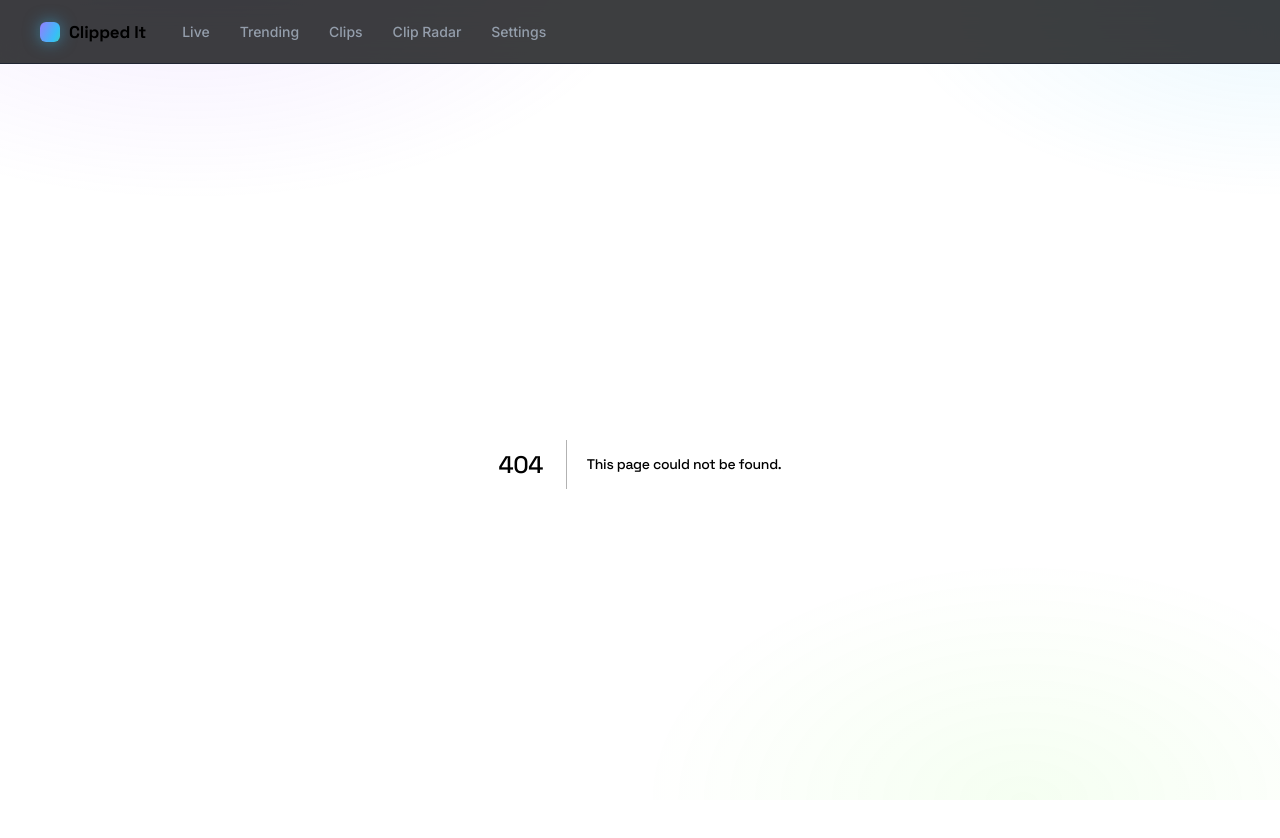
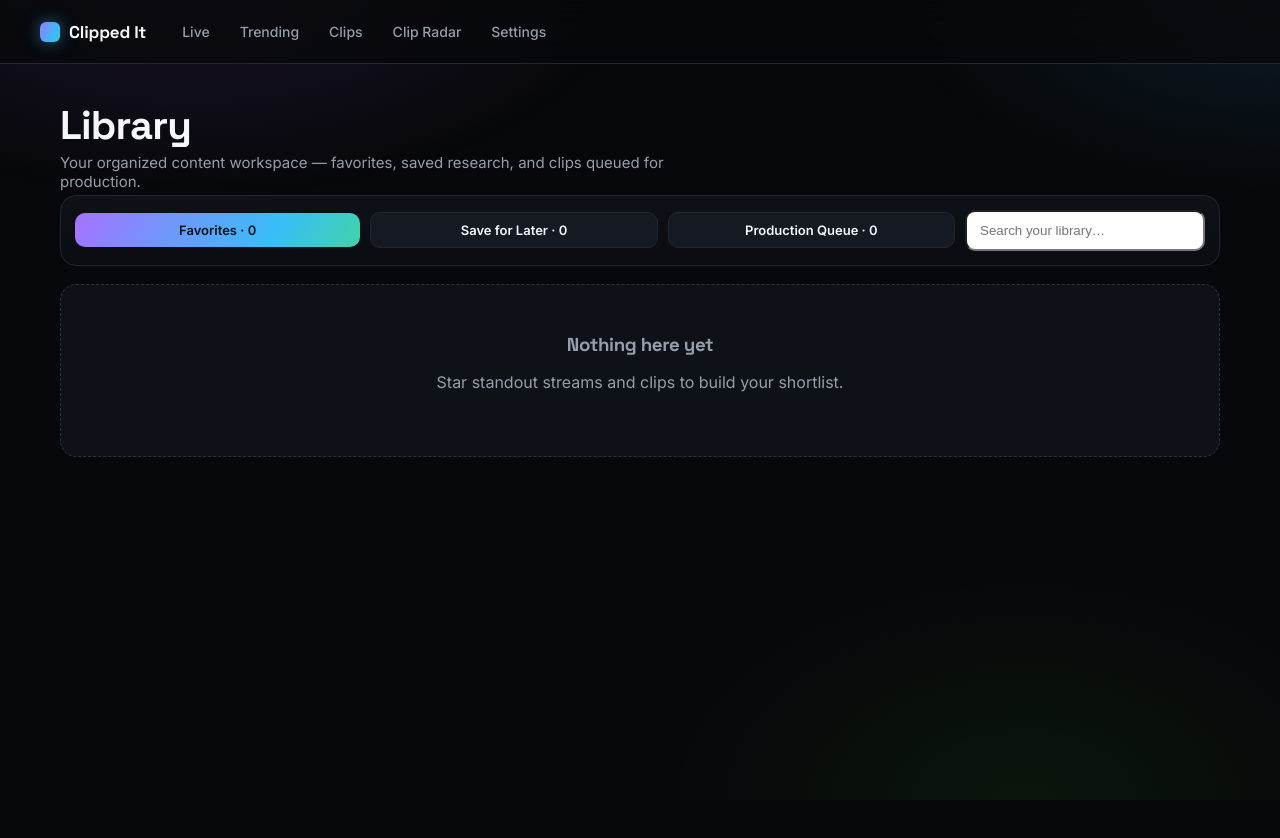
Before and after one commit to SuessVilliano/clippedit, a Next.js app: page /library in a window 1280 px wide. Before the commit this address had no page. Shown: the top 838 px of the page. After the commit the page ends 800 px from the top, so only its background shows below. Built offline with nearby package versions, Linux system fonts and the light colour scheme.

Commit message:
Add organized content library page

```diff
--- /dev/null
+++ b/src/app/library/page.tsx
@@ -0,0 +1,126 @@
+"use client";
+
+import { useEffect, useMemo, useState } from "react";
+import {
+  getLibraryItems,
+  removeLibraryItem,
+  subscribeLibraryChanged,
+  type LibraryBucket,
+  type LibraryItem
+} from "@/lib/library";
+
+const tabs: Array<[LibraryBucket, string]> = [
+  ["favorite", "Favorites"],
+  ["later", "Save for Later"],
+  ["production", "Production Queue"]
+];
+
+export default function LibraryPage() {
+  const [items, setItems] = useState<LibraryItem[]>([]);
+  const [tab, setTab] = useState<LibraryBucket>("favorite");
+  const [query, setQuery] = useState("");
+
+  function sync() {
+    setItems(getLibraryItems());
+  }
+
+  useEffect(() => {
+    sync();
+    return subscribeLibraryChanged(sync);
+  }, []);
+
+  const filtered = useMemo(() => {
+    const q = query.trim().toLowerCase();
+    return items.filter((item) => {
+      if (item.bucket !== tab) return false;
+      if (!q) return true;
+      return [item.title, item.creator, item.category, item.platform]
+        .filter(Boolean)
+        .join(" ")
+        .toLowerCase()
+        .includes(q);
+    });
+  }, [items, query, tab]);
+
+  const counts = Object.fromEntries(
+    tabs.map(([bucket]) => [bucket, items.filter((i) => i.bucket === bucket).length])
+  ) as Record<LibraryBucket, number>;
+
+  return (
+    <main className="container">
+      <div className="page-head">
+        <h1>Library</h1>
+        <p>Your organized content workspace — favorites, saved research, and clips queued for production.</p>
+      </div>
+
+      <div className="card" style={{ padding: 14, marginBottom: 18 }}>
+        <div style={{ display: "flex", gap: 10, flexWrap: "wrap", alignItems: "center" }}>
+          {tabs.map(([bucket, label]) => (
+            <button
+              key={bucket}
+              type="button"
+              className={tab === bucket ? "btn primary" : "btn"}
+              onClick={() => setTab(bucket)}
+            >
+              {label} · {counts[bucket]}
+            </button>
+          ))}
+          <input
+            value={query}
+            onChange={(e) => setQuery(e.target.value)}
+            placeholder="Search your library…"
+            aria-label="Search library"
+            style={{ marginLeft: "auto", minWidth: 240, padding: "11px 13px", borderRadius: 10 }}
+          />
+        </div>
+      </div>
+
+      {filtered.length === 0 ? (
+        <div className="empty">
+          <h3>Nothing here yet</h3>
+          <p>
+            {tab === "favorite"
+              ? "Star standout streams and clips to build your shortlist."
+              : tab === "later"
+                ? "Use + Later when you want to come back without losing a find."
+                : "Use Produce / Clip it and confirm rights to send content into this queue."}
+          </p>
+        </div>
+      ) : (
+        <div style={{ display: "grid", gap: 12 }}>
+          {filtered.map((item) => (
+            <article className="card" key={`${item.bucket}:${item.id}`} style={{ padding: 14 }}>
+              <div style={{ display: "grid", gridTemplateColumns: "112px minmax(0,1fr) auto", gap: 14, alignItems: "center" }}>
+                <div style={{ width: 112, aspectRatio: "16/9", borderRadius: 10, overflow: "hidden", background: "rgba(255,255,255,.04)" }}>
+                  {item.thumbnailUrl ? (
+                    // eslint-disable-next-line @next/next/no-img-element
+                    <img src={item.thumbnailUrl} alt="" style={{ width: "100%", height: "100%", objectFit: "cover" }} referrerPolicy="no-referrer" />
+                  ) : null}
+                </div>
+                <div style={{ minWidth: 0 }}>
+                  <div style={{ display: "flex", gap: 8, alignItems: "center", marginBottom: 5 }}>
+                    <span className={`badge plat ${item.platform}`}>{item.platform}</span>
+                    <span className="card-sub">{item.kind}</span>
+                    {item.rights ? <span className="pill">{item.rights}</span> : null}
+                  </div>
+                  <strong style={{ display: "block", overflow: "hidden", textOverflow: "ellipsis", whiteSpace: "nowrap" }}>{item.title}</strong>
+                  <div className="card-sub">
+                    {[item.creator, item.category, item.metric].filter(Boolean).join(" · ")}
+                  </div>
+                </div>
+                <div style={{ display: "flex", gap: 8 }}>
+                  {item.url ? (
+                    <a className="btn" href={item.url} target="_blank" rel="noreferrer">Open</a>
+                  ) : null}
+                  <button className="btn" type="button" onClick={() => removeLibraryItem(item.id, item.bucket)}>
+                    Remove
+                  </button>
+                </div>
+              </div>
+            </article>
+          ))}
+        </div>
+      )}
+    </main>
+  );
+}
```
